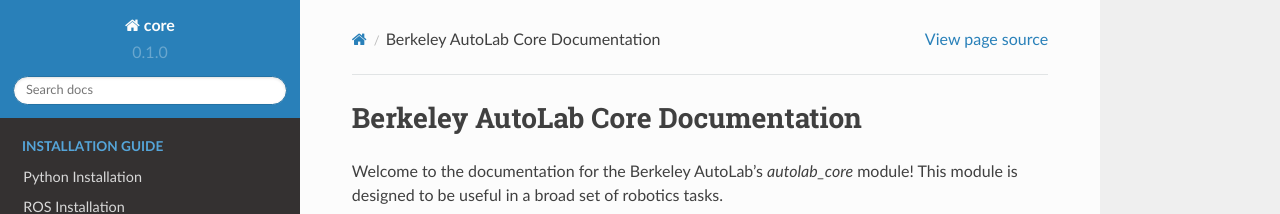
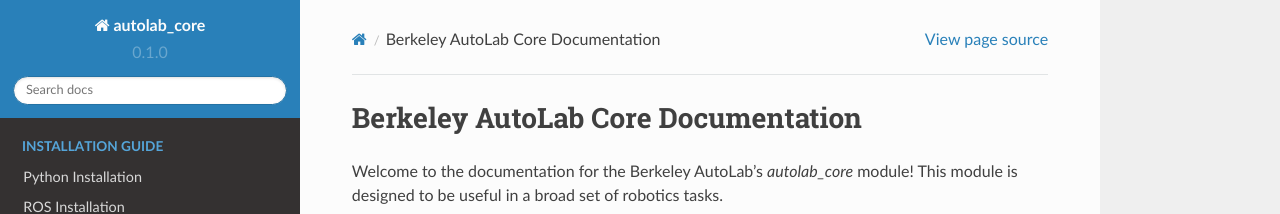
Before and after one commit to BerkeleyAutomation/autolab_core, a Sphinx documentation site: the page built from docs/source/index.rst, in a window 1280 px wide. Shown: the top 214 px of the page. Built offline with Sphinx 7.4.7 and the Read the Docs theme 2.0.0, drawn with Linux system fonts in a browser that asks for light colours.

Commit message:
Updated build files to reflect new autolab_core name

```diff
--- a/docs/source/conf.py
+++ b/docs/source/conf.py
@@ -53,7 +53,7 @@
 master_doc = 'index'
 
 # General information about the project.
-project = u'core'
+project = u'autolab_core'
 copyright = u'2016, Jeff Mahler'
 author = u'Jeff Mahler'
 
@@ -230,7 +230,7 @@
 # (source start file, target name, title,
 #  author, documentclass [howto, manual, or own class]).
 latex_documents = [
-    (master_doc, 'core.tex', u'core Documentation',
+    (master_doc, 'autolab_core.tex', u'autolab_core Documentation',
      u'Jeff Mahler', 'manual'),
 ]
 
@@ -260,7 +260,7 @@
 # One entry per manual page. List of tuples
 # (source start file, name, description, authors, manual section).
 man_pages = [
-    (master_doc, 'core', u'core Documentation',
+    (master_doc, 'autolab_core', u'autolab_core Documentation',
      [author], 1)
 ]
 
@@ -274,8 +274,8 @@
 # (source start file, target name, title, author,
 #  dir menu entry, description, category)
 texinfo_documents = [
-    (master_doc, 'core', u'core Documentation',
-     author, 'core', 'One line description of project.',
+    (master_doc, 'autolab_core', u'autolab_core Documentation',
+     author, 'autolab_core', 'One line description of project.',
      'Miscellaneous'),
 ]
 
```
Also changed, not shown: 1 other file.
